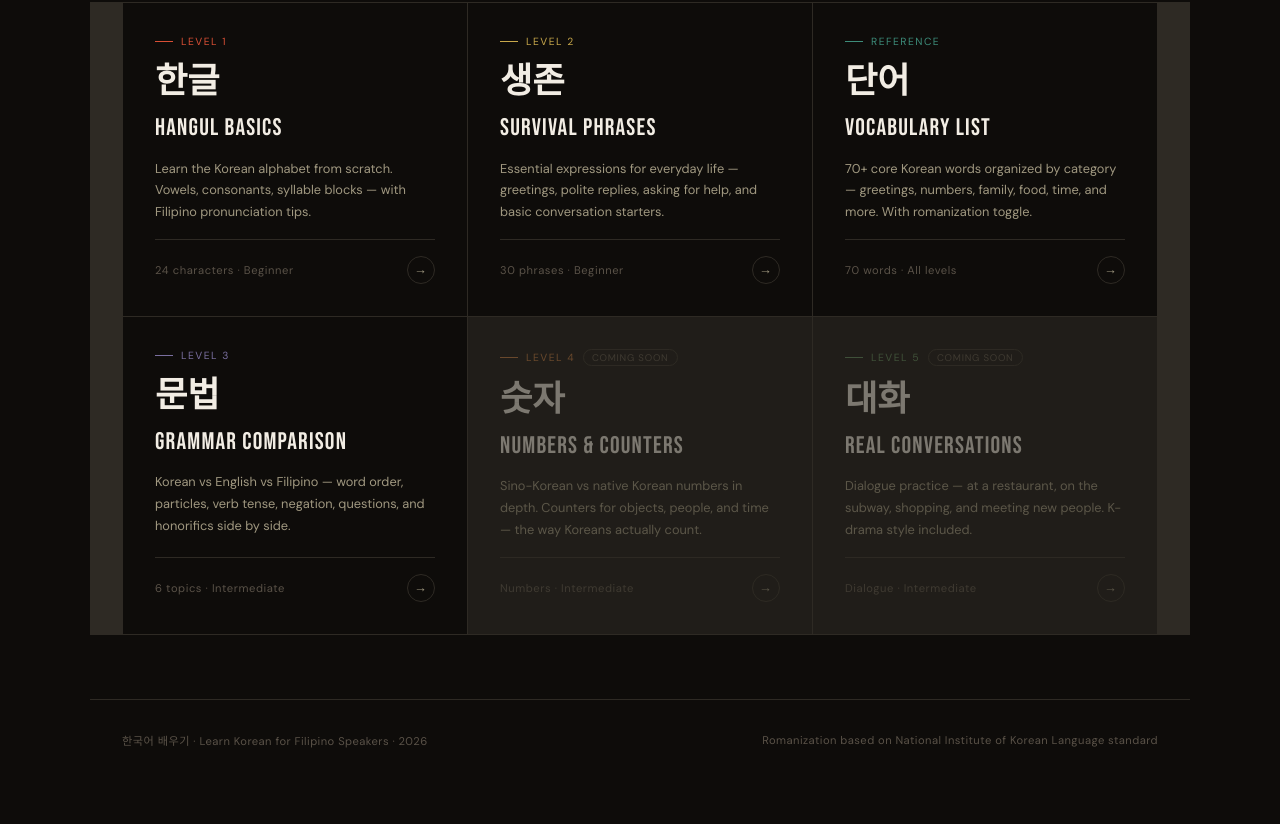
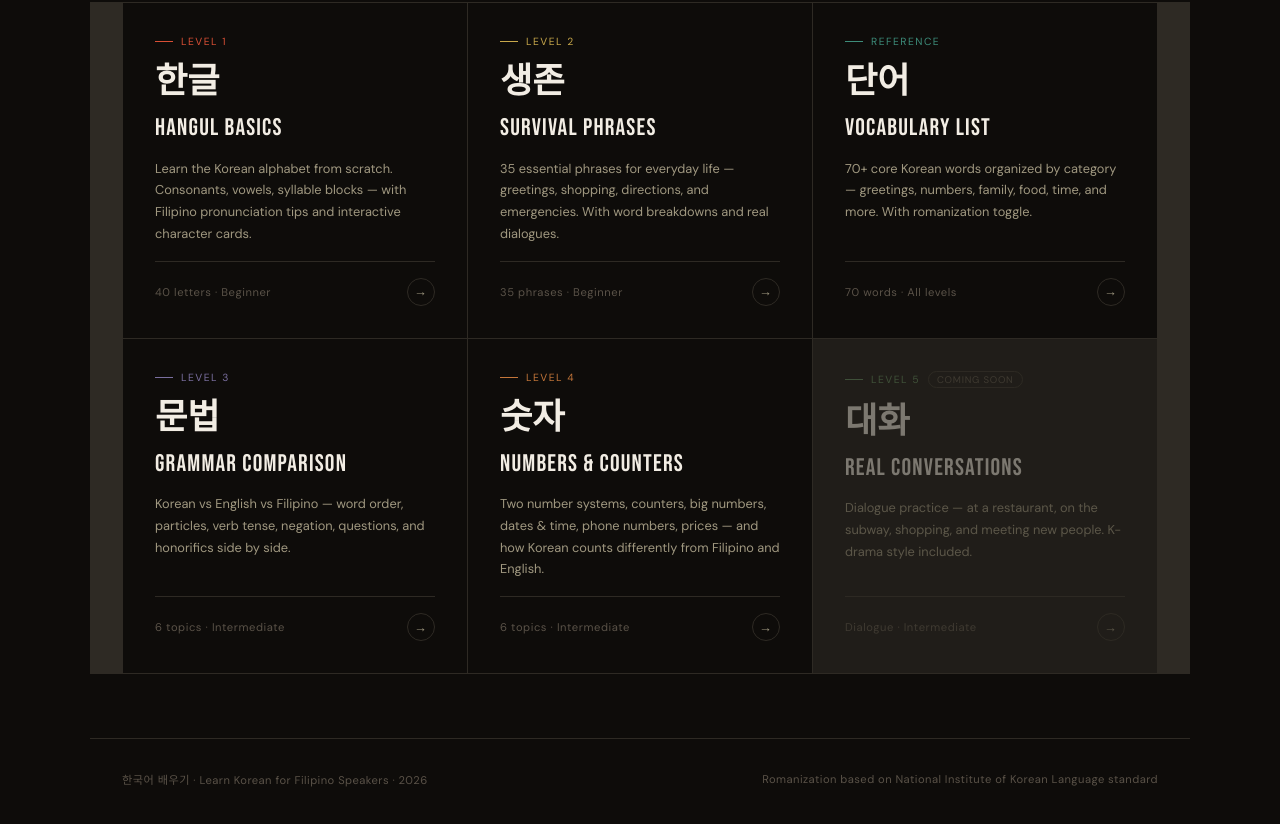
Before and after one commit to ohyj95/korean-learning, a plain HTML site: page index.html in a window 1280 px wide. Shown: the part 876-1700 px from the top of the page. Before the commit the page ends 1672 px from the top, so only its background shows below. Drawn offline with Linux system fonts and the light colour scheme.

Commit message:
Update index.html
level4 추가(숫자)

```diff
--- a/index.html
+++ b/index.html
@@ -369,10 +369,10 @@
     <div class="card-ko">한글</div>
     <div class="card-title">Hangul Basics</div>
     <p class="card-desc">
-      Learn the Korean alphabet from scratch. Vowels, consonants, syllable blocks — with Filipino pronunciation tips.
+      Learn the Korean alphabet from scratch. Consonants, vowels, syllable blocks — with Filipino pronunciation tips and interactive character cards.
     </p>
     <div class="card-meta">
-      <span>24 characters · Beginner</span>
+      <span>40 letters · Beginner</span>
       <div class="card-arrow">→</div>
     </div>
   </a>
@@ -382,10 +382,10 @@
     <div class="card-ko">생존</div>
     <div class="card-title">Survival Phrases</div>
     <p class="card-desc">
-      Essential expressions for everyday life — greetings, polite replies, asking for help, and basic conversation starters.
+      35 essential phrases for everyday life — greetings, shopping, directions, and emergencies. With word breakdowns and real dialogues.
     </p>
     <div class="card-meta">
-      <span>30 phrases · Beginner</span>
+      <span>35 phrases · Beginner</span>
       <div class="card-arrow">→</div>
     </div>
   </a>
@@ -416,18 +416,18 @@
     </div>
   </a>
 
-  <div class="lesson-card card-soon" style="--accent-color: #C4763A;">
+  <a class="lesson-card" href="level4.html" style="--accent-color: #C4763A;">
     <div class="card-level">Level 4</div>
     <div class="card-ko">숫자</div>
     <div class="card-title">Numbers & Counters</div>
     <p class="card-desc">
-      Sino-Korean vs native Korean numbers in depth. Counters for objects, people, and time — the way Koreans actually count.
+      Two number systems, counters, big numbers, dates & time, phone numbers, prices — and how Korean counts differently from Filipino and English.
     </p>
     <div class="card-meta">
-      <span>Numbers · Intermediate</span>
+      <span>6 topics · Intermediate</span>
       <div class="card-arrow">→</div>
     </div>
-  </div>
+  </a>
 
   <div class="lesson-card card-soon" style="--accent-color: #5A8A5A;">
     <div class="card-level">Level 5</div>
```
